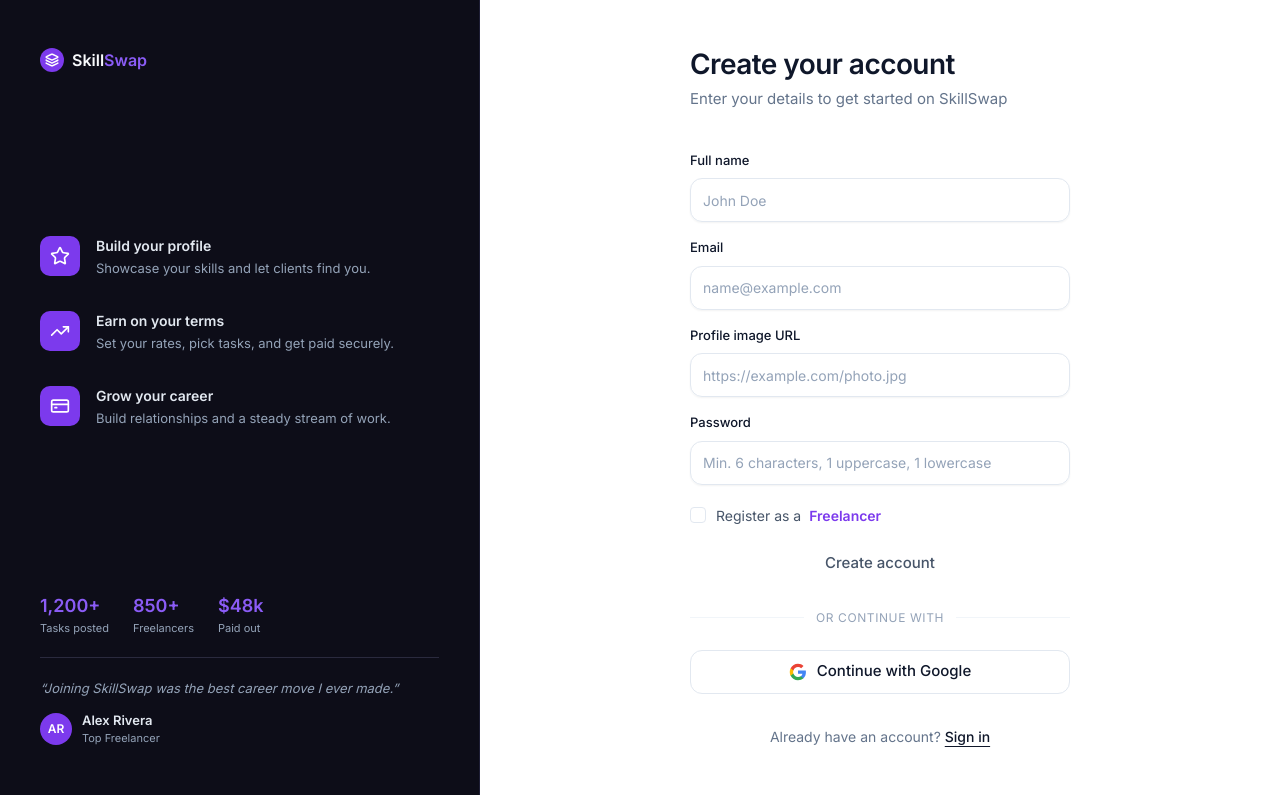
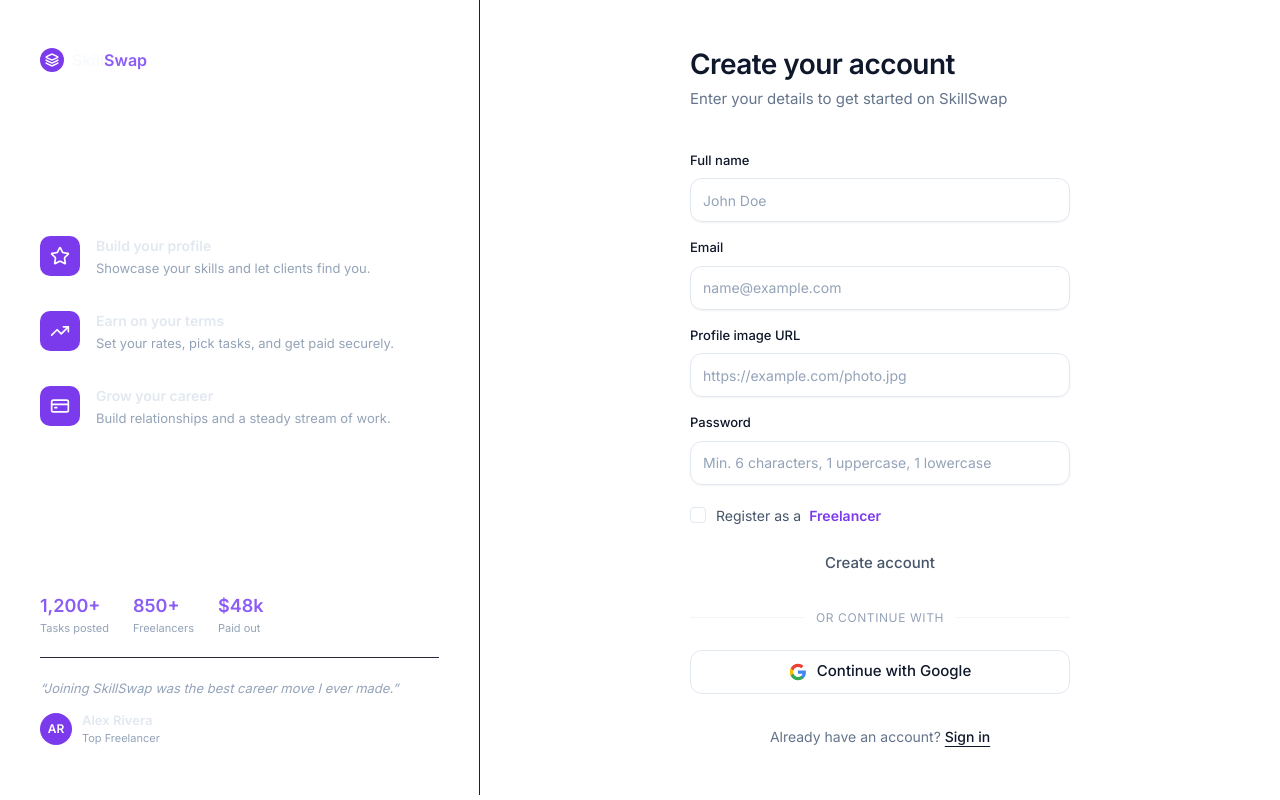
Before and after one commit to fahimuntasin/skillswap-client, a Next.js app: page /register in a window 1280 px wide. Built offline with nearby package versions, Linux system fonts and the light colour scheme.

Commit message:
fix: remove auth panel bg — transparent, inherits body dark bg

```diff
--- a/src/app/(auth)/login/page.tsx
+++ b/src/app/(auth)/login/page.tsx
@@ -27,7 +27,7 @@ export default function LoginPage() {
 
   return (
     <div className="flex min-h-[calc(100vh-4rem)]">
-      <div className="hidden w-[480px] shrink-0 flex-col justify-between px-10 py-12 lg:flex border-r border-[#1e1e35] bg-[#0d0d18]">
+      <div className="hidden w-[480px] shrink-0 flex-col justify-between px-10 py-12 lg:flex border-r border-[#1e1e35]">
         <div>
           <Link href="/" className="flex items-center gap-2">
             <div className="flex size-6 items-center justify-center rounded-lg bg-[#7C3AED]">
--- a/src/app/(auth)/register/page.tsx
+++ b/src/app/(auth)/register/page.tsx
@@ -28,7 +28,7 @@ export default function RegisterPage() {
 
   return (
     <div className="flex min-h-[calc(100vh-4rem)]">
-      <div className="hidden w-[480px] shrink-0 flex-col justify-between px-10 py-12 lg:flex border-r border-[#1e1e35] bg-[#0d0d18]">
+      <div className="hidden w-[480px] shrink-0 flex-col justify-between px-10 py-12 lg:flex border-r border-[#1e1e35]">
         <div>
           <Link href="/" className="flex items-center gap-2">
             <div className="flex size-6 items-center justify-center rounded-lg bg-[#7C3AED]">
```
